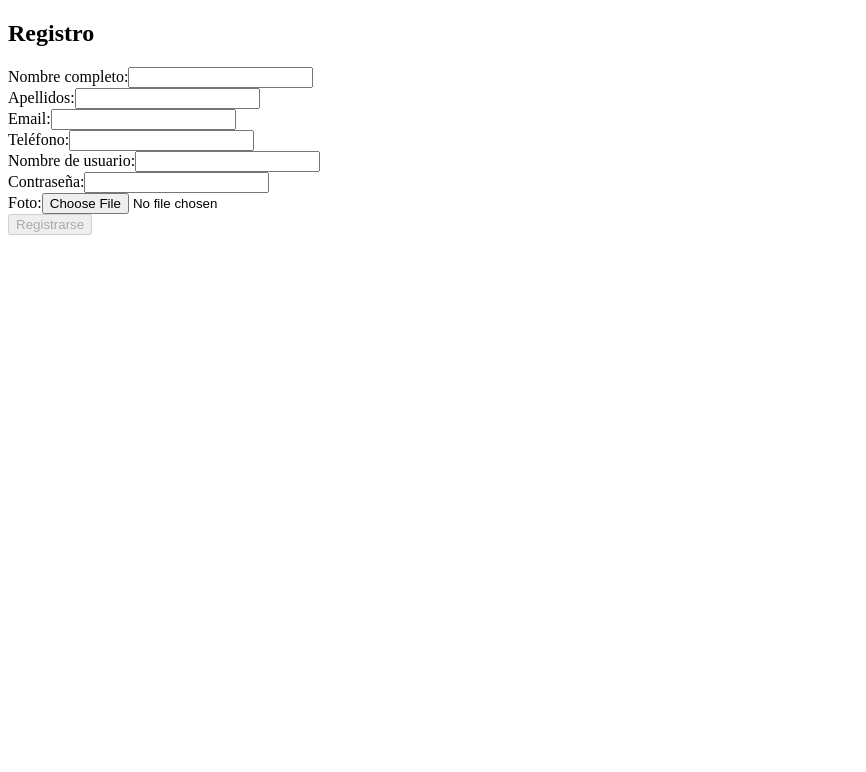
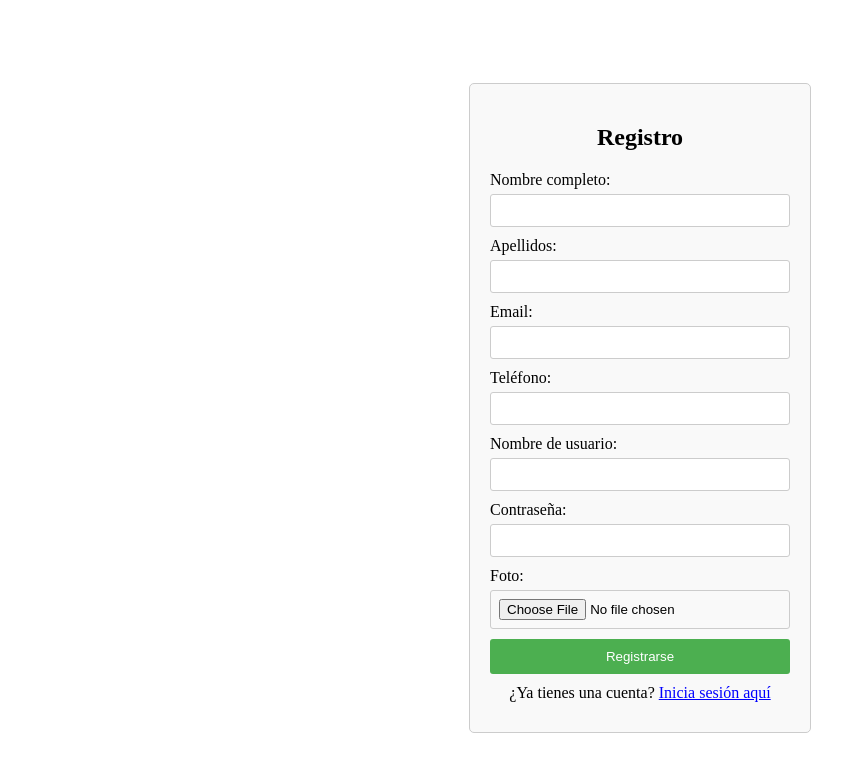
Before and after one commit to ualdra/weekmeal, an Angular app in the folder angular/: page / in a window 1280 px wide. Shown: the top 772 px of the page, without its empty margins (0-866 px from the left). Built offline with nearby package versions, Linux system fonts and the light colour scheme.

Commit message:
css inicial

```diff
--- a/angular/src/app/registro/registro.component.css
+++ b/angular/src/app/registro/registro.component.css
@@ -0,0 +1,67 @@
+.container {
+    display: flex;
+    justify-content: center;
+    align-items: center;
+    height: 100vh; /* Esto centra verticalmente el contenido */
+  }
+
+  .container form {
+    width: 300px; /* Ancho del formulario */
+    padding: 20px;
+    border: 1px solid #ccc;
+    border-radius: 5px;
+    background-color: #f9f9f9;
+  }
+
+  .container form h2 {
+    text-align: center;
+    margin-bottom: 20px;
+  }
+
+  .container form div {
+    margin-bottom: 10px;
+  }
+
+  .container form label {
+    display: block;
+    margin-bottom: 5px;
+  }
+
+  .container form input[type="text"],
+  .container form input[type="password"],
+  .container form input[type="email"],
+  .container form input[type="tel"],
+  .container form input[type="file"] {
+    width: 100%;
+    padding: 8px;
+    box-sizing: border-box;
+    border: 1px solid #ccc;
+    border-radius: 3px;
+  }
+
+  .container form button[type="submit"] {
+    width: 100%;
+    padding: 10px;
+    background-color: #4CAF50;
+    color: white;
+    border: none;
+    border-radius: 3px;
+    cursor: pointer;
+  }
+
+  .container form button[type="submit"]:hover {
+    background-color: #45a049;
+  }
+  .login-link {
+    text-align: center;
+    margin-top: 10px;
+  }
+
+  .login-link a {
+    color: blue;
+    text-decoration: underline;
+  }
+
+  .login-link a:hover {
+    color: darkblue;
+  }
--- a/angular/src/app/registro/registro.component.html
+++ b/angular/src/app/registro/registro.component.html
@@ -1,3 +1,4 @@
+<div class="container">
 <form [formGroup]="registroForm" (ngSubmit)="onSubmit()">
     <h2>Registro</h2>
     <div>
@@ -29,4 +30,8 @@
       <input type="file" id="foto" formControlName="foto">
     </div>
     <button type="submit" [disabled]="registroForm.invalid">Registrarse</button>
+    <div class="login-link">
+      ¿Ya tienes una cuenta? <a href="angular\src\app\login\login.component.html">Inicia sesión aquí</a>
+    </div>
   </form>
+</div>
```
